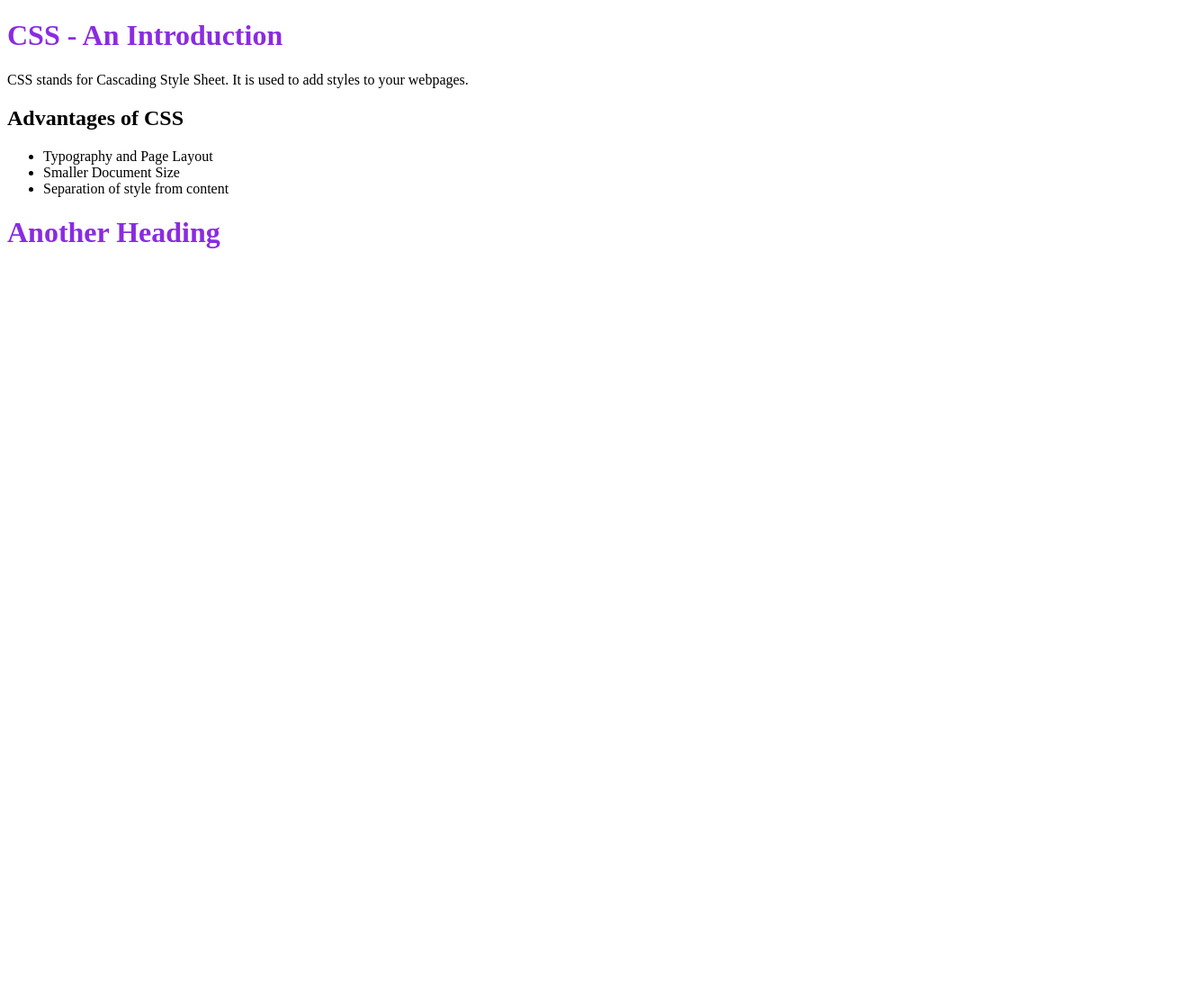
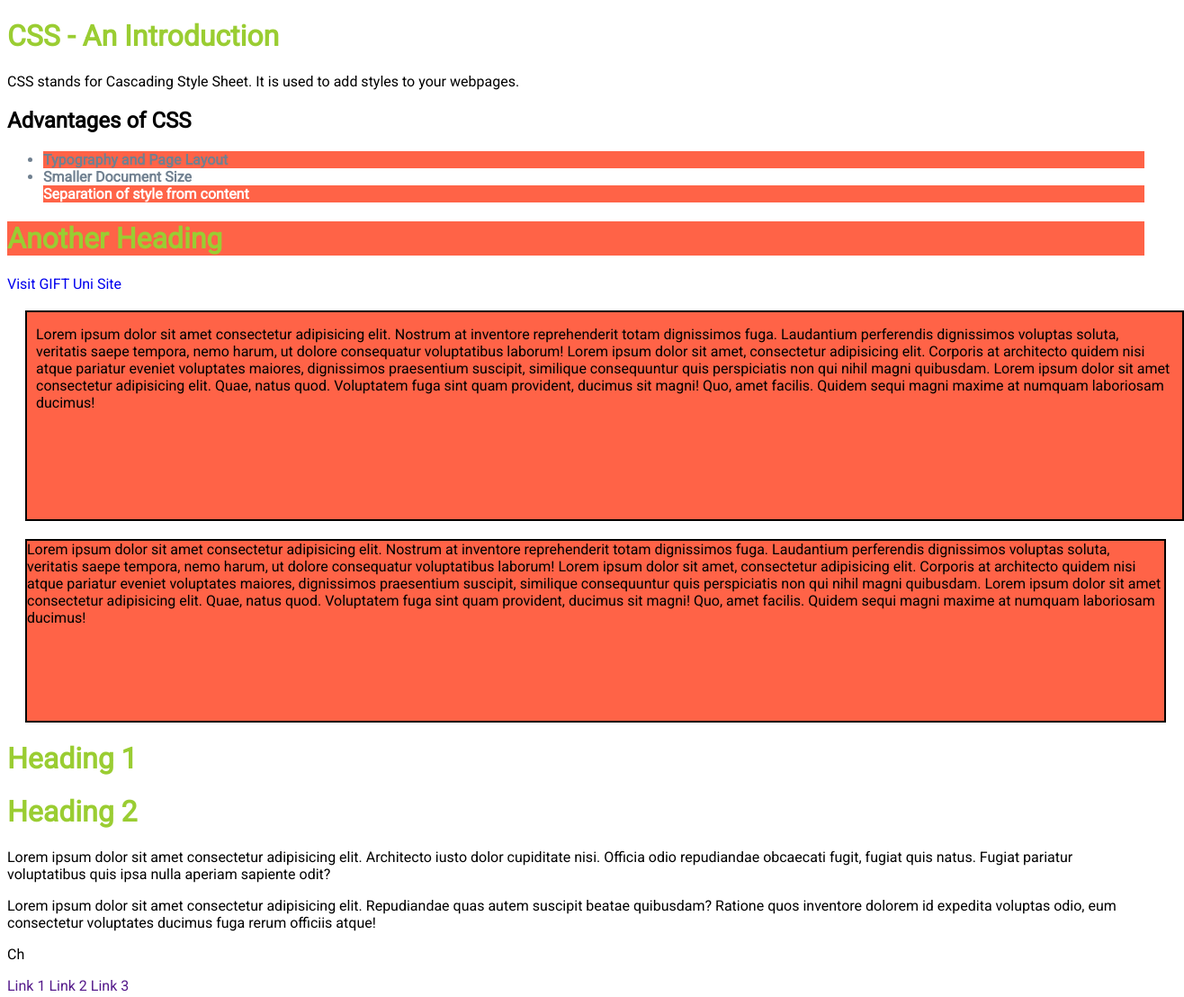
Before and after one commit to ahmedbashir-dev/cs-228-lecture-6, a plain HTML site: page index.html in a window 1280 px wide. Shown: the whole page at 90% size, 1316 px wide, since content can reach past the window. Before the commit the page ends 800 px from the top, so only its background shows below. Drawn offline with Linux system fonts and the light colour scheme.

Commit message:
CSS Box Model Explained

```diff
--- a/index.html
+++ b/index.html
@@ -4,23 +4,45 @@
     <meta charset="UTF-8">
     <meta name="viewport" content="width=device-width, initial-scale=1.0">
     <title>CSS Introduction</title>
+
     <link rel="stylesheet" href="/stylesheet/main.css">
+    <link href="https://fonts.googleapis.com/css2?family=Roboto&display=swap" rel="stylesheet">
 
 </head>
 <body>
-    <h1 >CSS - An Introduction</h1>
+    <h1>CSS - An Introduction</h1>
     <p>
         CSS stands for Cascading Style Sheet. It is used to add styles to your webpages.
     </p>
     <div>
         <h2>Advantages of CSS</h2>
         <ul>
-            <li>Typography and Page Layout</li>
+            <li class="bg-red">Typography and Page Layout</li>
             <li>Smaller Document Size</li>
-            <li>Separation of style from content</li>
+            <li class="bg-red text-white">Separation of style from content</li>
 
         </ul>
     </div>
-    <h1>Another Heading</h1>
+    <h1 class="bg-red">Another Heading</h1> <a href="http:www.gift.edu.pk">Visit GIFT Uni Site</a>
+    <br>
+    <div class="box padding-box bg-red">
+        Lorem ipsum dolor sit amet consectetur adipisicing elit. Nostrum at inventore reprehenderit totam dignissimos fuga. Laudantium perferendis dignissimos voluptas soluta, veritatis saepe tempora, nemo harum, ut dolore consequatur voluptatibus laborum!
+        Lorem ipsum dolor sit amet, consectetur adipisicing elit. Corporis at architecto quidem nisi atque pariatur eveniet voluptates maiores, dignissimos praesentium suscipit, similique consequuntur quis perspiciatis non qui nihil magni quibusdam.
+        Lorem ipsum dolor sit amet consectetur adipisicing elit. Quae, natus quod. Voluptatem fuga sint quam provident, ducimus sit magni! Quo, amet facilis. Quidem sequi magni maxime at numquam laboriosam ducimus!
+    </div>
+    <div class="box bg-red margin-top">
+        Lorem ipsum dolor sit amet consectetur adipisicing elit. Nostrum at inventore reprehenderit totam dignissimos fuga. Laudantium perferendis dignissimos voluptas soluta, veritatis saepe tempora, nemo harum, ut dolore consequatur voluptatibus laborum!
+        Lorem ipsum dolor sit amet, consectetur adipisicing elit. Corporis at architecto quidem nisi atque pariatur eveniet voluptates maiores, dignissimos praesentium suscipit, similique consequuntur quis perspiciatis non qui nihil magni quibusdam.
+        Lorem ipsum dolor sit amet consectetur adipisicing elit. Quae, natus quod. Voluptatem fuga sint quam provident, ducimus sit magni! Quo, amet facilis. Quidem sequi magni maxime at numquam laboriosam ducimus!
+    </div>
+
+    <h1>Heading 1</h1>
+    <h1>Heading 2</h1>
+    <p>Lorem ipsum dolor sit amet consectetur adipisicing elit. Architecto iusto dolor cupiditate nisi. Officia odio repudiandae obcaecati fugit, fugiat quis natus. Fugiat pariatur voluptatibus quis ipsa nulla aperiam sapiente odit?</p>
+    <p>Lorem ipsum dolor sit amet consectetur adipisicing elit. Repudiandae quas autem suscipit beatae quibusdam? Ratione quos inventore dolorem id expedita voluptas odio, eum consectetur voluptates ducimus fuga rerum officiis atque!</p>
+    <p>Ch</p>
+    <a href="">Link 1</a>
+    <a href="">Link 2</a>
+    <a href="">Link 3</a>
 </body>
 </html>
--- a/stylesheet/main.css
+++ b/stylesheet/main.css
@@ -1,3 +1,44 @@
+body{
+    font-family: 'Roboto', sans-serif;
+}
+
 h1{
-    color:blueviolet;
+    color:yellowgreen;
 }
+
+li{
+    color:rgb(112,128,144);
+    font-size:16px;
+    font-weight: 900;
+    text-align: left;
+
+}
+
+a{
+    text-decoration: none;
+}
+
+.bg-red{
+    background-color: tomato;
+}
+
+.text-white{
+    color:white;
+}
+
+.box{
+    width: 100%;
+    height: 200px;
+    border:2px solid black;
+    margin:20px 20px 20px 20px;
+}
+.padding-box{
+    padding-top:15px;
+    padding-bottom:15px;
+    padding-left:10px;
+    padding-right:10px;
+}
+
+.margin-box{
+    margin-top:20px;
+}
```
